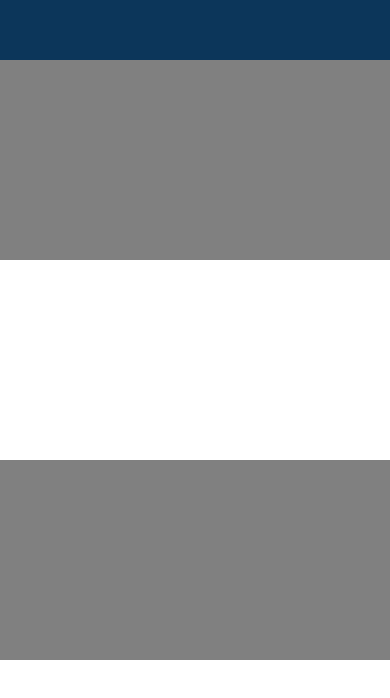
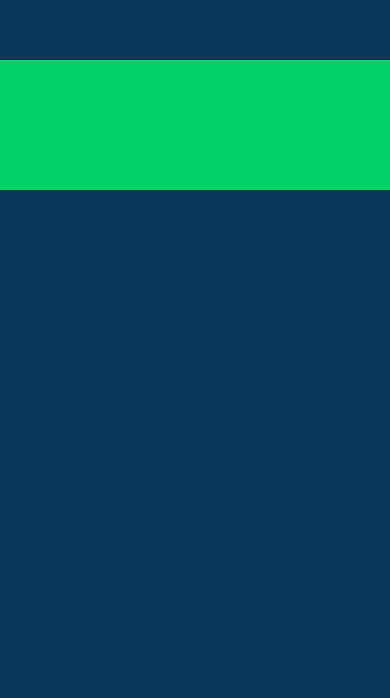
Before and after one commit to DuyLuu/Aspire-Demo, a React Native app: screen / in a window 390 px wide. Shown: the part 140-838 px from the top of the page. Built offline with nearby package versions, Linux system fonts and the light colour scheme.

Commit message:
Init resource, DebitInfoView, CardView

```diff
--- a/index.tsx
+++ b/index.tsx
@@ -1,6 +1,6 @@
 import { registerRootComponent } from 'expo';
 
-import App from './src/App';
+import App from './src/components/App';
 
 // registerRootComponent calls AppRegistry.registerComponent('main', () => App);
 // It also ensures that whether you load the app in the Expo client or in a native build,
--- a/src/App.tsx
+++ b/src/components/App.tsx
@@ -2,9 +2,11 @@ import { StatusBar } from 'expo-status-bar'
 import React from 'react'
 import { StyleSheet, Text, View, ScrollView, Dimensions } from 'react-native'
 
+import DebitInfoView from './DebitInfoView'
+
 const Dimension = Dimensions.get('window')
 
-const App = () => {
+const App = (): JSX.Element => {
   return (
     <View style={styles.container}>
       	<ScrollView
@@ -14,10 +16,7 @@ const App = () => {
 			alwaysBounceVertical={true}
 		>
 			<View>
-				<View style={styles.content1}/>
-				<View style={styles.content2}/>
-				<View style={styles.content3}/>
-				<View style={styles.content4}/>
+				<DebitInfoView />
 			</View>
       	</ScrollView>
     </View>
@@ -42,29 +41,4 @@ const styles = StyleSheet.create({
 		height: Dimension.height - 100,
 		backgroundColor: 'transparent',
   	},
-	content1: {
-		backgroundColor: 'grey',
-		width: '100%',
-		height: 200,
-	},
-	content2: {
-		backgroundColor: 'white',
-		width: '100%',
-		height: 200,
-	},
-	content3: {
-		backgroundColor: 'grey',
-		width: '100%',
-		height: 200,
-	},
-	content4: {
-		backgroundColor: 'white',
-		width: '100%',
-		height: 200,
-	},
-	content5: {
-		backgroundColor: 'grey',
-		width: '100%',
-		height: 200,
-	},
 })
--- /dev/null
+++ b/src/components/DebitInfoView.tsx
@@ -0,0 +1,24 @@
+/* @flow */
+
+import React from 'react'
+import { View, StyleSheet } from 'react-native'
+
+import R from '../resources'
+
+const DebitInfoView = () : JSX.Element => {
+    return (
+        <View style={styles.container}>
+
+        </View>
+    )
+}
+
+const styles = StyleSheet.create({
+    container: {
+        width: '100%',
+        height: 130,
+        backgroundColor: R.Colors.primary,
+    },
+})
+
+export default DebitInfoView
--- /dev/null
+++ b/src/resources/Colors.tsx
@@ -0,0 +1,2 @@
+
+export const primary = '#01D167'
--- /dev/null
+++ b/src/resources/index.js
@@ -0,0 +1,7 @@
+import * as Colors from './Colors'
+
+const R = {
+    Colors,
+}
+
+export default R
```
Also changed, not shown: src/components/CardView.tsx (added, +21 -0 lines).
